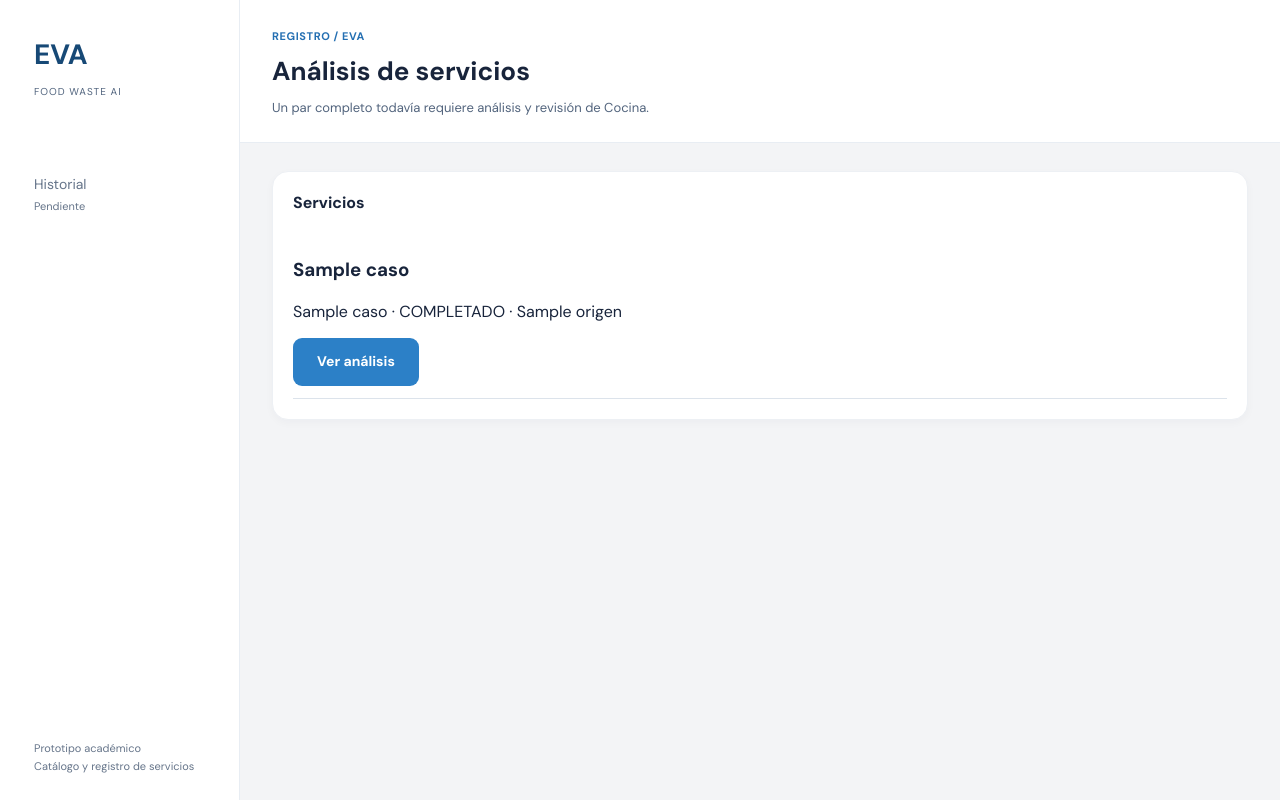
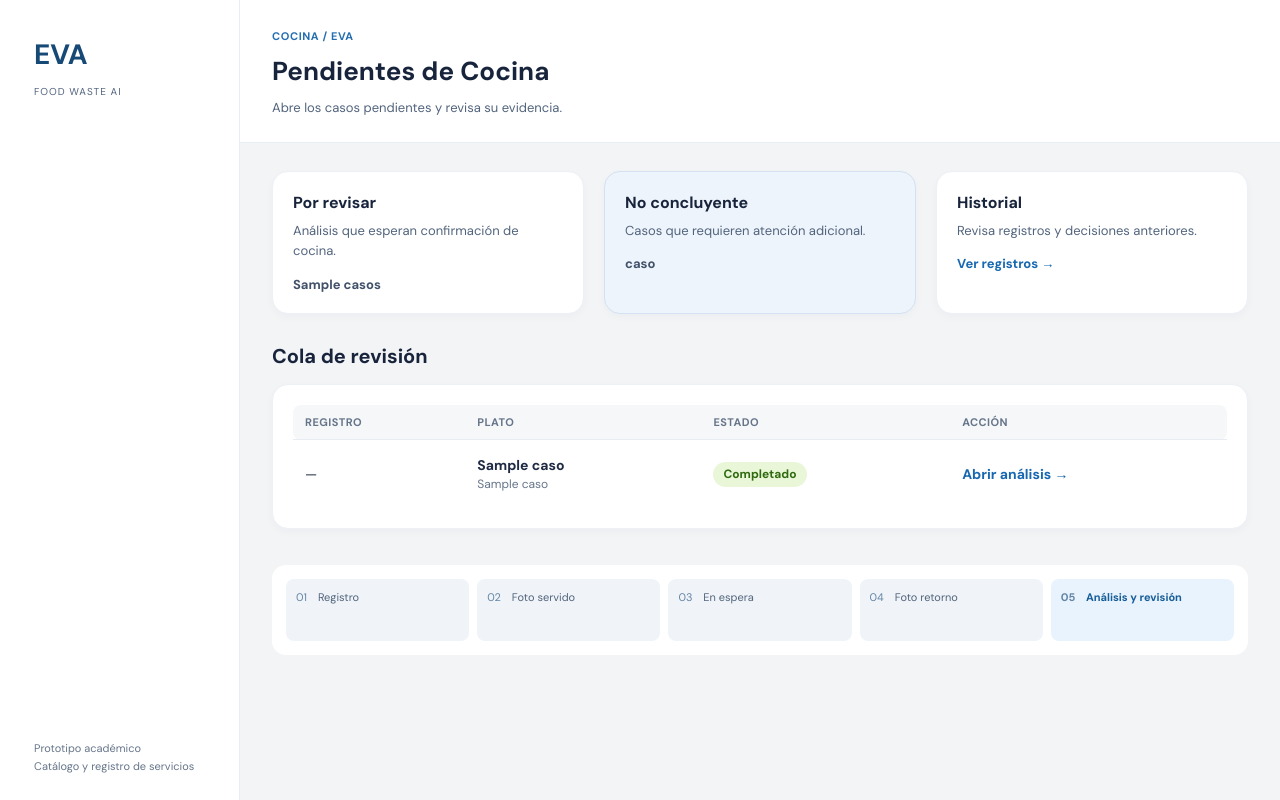
Before and after one commit to Sshadowcitoo/EVA, a Django app: template templates/analisis/lista.html in a window 1280 px wide. Run offline with Django 5.2, Linux system fonts and the light colour scheme; the template is opened without the code that fills it: most values are stand-ins (such as "Sample title", 1, 10 or a date in 2020).

Commit message:
Interfaz bloque 4: lista de pares de Cocina (Figma W01)

```diff
--- a/static/css/analisis.css
+++ b/static/css/analisis.css
@@ -1,8 +1,28 @@
+/* Fotos y resultados (detalle) */
 .analisis-fotos { display:grid; grid-template-columns:repeat(2,minmax(0,1fr)); gap:20px; }
 .analisis-fotos figure { margin:0; }
 .analisis-fotos img { width:100%; max-height:400px; object-fit:contain; }
 .analisis-tabla { overflow-x:auto; }
 .analisis-tabla table { width:100%; border-collapse:collapse; }
 .analisis-tabla th,.analisis-tabla td { padding:12px; text-align:left; border-bottom:1px solid #dce3eb; }
-.analisis-caso { padding:12px 0; border-bottom:1px solid #dce3eb; }
 @media(max-width:600px) { .analisis-fotos { grid-template-columns:1fr; } }
+
+/* Lista: tarjetas de resumen */
+.analisis-resumen { display:grid; grid-template-columns:repeat(3,minmax(0,1fr)); gap:20px; margin-bottom:28px; }
+.analisis-tarjeta h2 { margin-bottom:6px; }
+.analisis-tarjeta .muted { margin-bottom:14px; }
+.analisis-tarjeta-resaltada { background:#eef4fb; border-color:#d3e1f1; }
+.analisis-dato { margin:0; color:#41516a; font-size:13px; font-weight:700; }
+.analisis-dato a { color:#1768b0; text-decoration:none; }
+.analisis-dato a:hover { text-decoration:underline; }
+.analisis-dato a:focus-visible { outline:2px solid #1768b0; outline-offset:2px; }
+@media(max-width:900px) { .analisis-resumen { grid-template-columns:1fr; } }
+
+/* Estado del intento y origen del análisis */
+.analisis-estado { display:flex; flex-wrap:wrap; align-items:center; gap:8px; }
+.estado-chip,.origen-chip { display:inline-block; padding:4px 10px; border-radius:20px; font-size:12px; font-weight:700; line-height:1.4; }
+.estado-proceso { color:#175d98; background:#e8f3fd; }
+.estado-completado { color:#2f6a0f; background:#e9f6d8; }
+.estado-fallido { color:#9b1c1c; background:#fde8e8; }
+.estado-neutro,.origen-chip { color:#41516a; background:#e0e8f1; }
+.origen-simulado { color:#7a4b00; background:#fff1d0; }
--- /dev/null
+++ b/templates/analisis/_estado.html
@@ -0,0 +1,11 @@
+{% comment %}
+Estado técnico del intento con texto legible.
+Uso: {% include "analisis/_estado.html" with estado=caso.estado %}
+{% endcomment %}
+{% if estado == "PENDIENTE" %}<span class="estado-chip estado-proceso">Pendiente</span>
+{% elif estado == "EN_PROCESO" %}<span class="estado-chip estado-proceso">En proceso</span>
+{% elif estado == "COMPLETADO" %}<span class="estado-chip estado-completado">Completado</span>
+{% elif estado == "FALLIDO" %}<span class="estado-chip estado-fallido">Fallido</span>
+{% elif estado == "TIEMPO_AGOTADO" %}<span class="estado-chip estado-fallido">Tiempo agotado</span>
+{% else %}<span class="estado-chip estado-neutro">Sin estado</span>
+{% endif %}
--- a/templates/analisis/base.html
+++ b/templates/analisis/base.html
@@ -1,5 +1,34 @@
-{% extends "base.html" %}{% load static %}
+{% extends "base.html" %}
+{% load static %}
+
 {% block title %}Análisis visual | EVA{% endblock %}
+
+{% block eyebrow %}COCINA / EVA{% endblock %}
+
+{% block navigation %}
+  {% url 'analisis:lista' as lista_url %}
+
+  {% if puede_registrar %}
+    <a class="nav-link" href="{% url 'captura:nueva_bandeja' %}">Nueva bandeja</a>
+  {% endif %}
+
+  {% if puede_cocina %}
+    {% if lista_url %}
+      <a class="nav-link{% if request.resolver_match.view_name == 'analisis:lista' %} active{% endif %}"
+         href="{{ lista_url }}"
+         {% if request.resolver_match.view_name == 'analisis:lista' %}aria-current="page"{% endif %}>Pendientes</a>
+    {% else %}
+      <span class="nav-link unavailable">Pendientes<small>Pendiente de conexión</small></span>
+    {% endif %}
+    <span class="nav-link unavailable">Historial<small>Pendiente</small></span>
+    <span class="nav-link unavailable">Indicadores<small>Pendiente</small></span>
+  {% endif %}
+
+  {% if puede_administrar_catalogo %}
+    <a class="nav-link" href="{% url 'catalogo:platos' %}">Catálogo</a>
+  {% endif %}
+{% endblock %}
+
 {% block content %}
 <link rel="stylesheet" href="{% static 'css/analisis.css' %}">
 {% if error %}<div class="error-summary" role="alert">{{ error }}</div>{% endif %}
--- a/templates/analisis/lista.html
+++ b/templates/analisis/lista.html
@@ -1,8 +1,91 @@
 {% extends "analisis/base.html" %}
-{% block heading %}Análisis de servicios{% endblock %}
-{% block subtitle %}Un par completo todavía requiere análisis y revisión de Cocina.{% endblock %}
+
+{% block heading %}Pendientes de Cocina{% endblock %}
+{% block subtitle %}Abre los casos pendientes y revisa su evidencia.{% endblock %}
+
 {% block analisis_content %}
-<section class="panel"><h2>Servicios</h2>
-{% for caso in casos %}<article class="analisis-caso"><h3>{{ caso.plato_nombre }}</h3><p>{{ caso.porcion_nombre }} · {{ caso.estado }} · {{ caso.origen }}</p>{% if caso.detalle_url %}<a class="button" href="{{ caso.detalle_url }}">Ver análisis</a>{% endif %}</article>
-{% empty %}<p>No hay análisis disponibles. Los pares incompletos no se envían al motor.</p>{% endfor %}
-</section>{% endblock %}
+<section class="analisis-resumen" aria-label="Resumen de la cola de revisión">
+  <article class="panel analisis-tarjeta">
+    <h2>Por revisar</h2>
+    <p class="muted">Análisis que esperan confirmación de cocina.</p>
+    <p class="analisis-dato">
+      {% if resumen.por_revisar is not None %}{{ resumen.por_revisar }} caso{{ resumen.por_revisar|pluralize }}{% else %}Sin datos{% endif %}
+    </p>
+  </article>
+
+  <article class="panel analisis-tarjeta analisis-tarjeta-resaltada">
+    <h2>No concluyente</h2>
+    <p class="muted">Casos que requieren atención adicional.</p>
+    <p class="analisis-dato">
+      {% if resumen.no_concluyentes is not None %}{{ resumen.no_concluyentes }} caso{{ resumen.no_concluyentes|pluralize }}{% else %}Sin datos{% endif %}
+    </p>
+  </article>
+
+  <article class="panel analisis-tarjeta">
+    <h2>Historial</h2>
+    <p class="muted">Revisa registros y decisiones anteriores.</p>
+    <p class="analisis-dato">
+      {% if historial_url %}<a href="{{ historial_url }}">Ver registros →</a>{% else %}Pendiente de conexión{% endif %}
+    </p>
+  </article>
+</section>
+
+<h2 class="section-title" id="cola-revision">Cola de revisión</h2>
+
+<section class="panel" aria-labelledby="cola-revision">
+  <table class="data-table">
+    <thead>
+      <tr>
+        <th scope="col">Registro</th>
+        <th scope="col">Plato</th>
+        <th scope="col">Estado</th>
+        <th scope="col">Acción</th>
+      </tr>
+    </thead>
+    <tbody>
+      {% for caso in casos %}
+        <tr>
+          <td data-label="Registro">{{ caso.bandeja_numero|default:"—" }}</td>
+          <td data-label="Plato">
+            <div>
+              <strong>{{ caso.plato_nombre }}</strong>
+              <small>{{ caso.porcion_nombre }}</small>
+            </div>
+          </td>
+          <td data-label="Estado">
+            <div class="analisis-estado">
+              {% include "analisis/_estado.html" with estado=caso.estado %}
+              {% if caso.origen == "SIMULADO" %}
+                <span class="origen-chip origen-simulado">Simulado</span>
+              {% elif caso.origen == "REAL" %}
+                <span class="origen-chip">Real</span>
+              {% endif %}
+            </div>
+          </td>
+          <td data-label="Acción">
+            {% if caso.detalle_url %}
+              <a href="{{ caso.detalle_url }}">Abrir análisis →</a>
+            {% else %}
+              —
+            {% endif %}
+          </td>
+        </tr>
+      {% empty %}
+        <tr>
+          <td class="empty-row" colspan="4">No hay análisis disponibles. Los pares incompletos no se envían al motor.</td>
+        </tr>
+      {% endfor %}
+    </tbody>
+  </table>
+</section>
+
+<section class="process-panel" aria-label="Etapas del servicio">
+  <ol class="process-steps">
+    <li><span>01</span> Registro</li>
+    <li><span>02</span> Foto servido</li>
+    <li><span>03</span> En espera</li>
+    <li><span>04</span> Foto retorno</li>
+    <li class="current" aria-current="step"><span>05</span> Análisis y revisión</li>
+  </ol>
+</section>
+{% endblock %}
```
Also changed, not shown: apps/analisis/test_interfaz_lista.py (added, +61 -0 lines).
